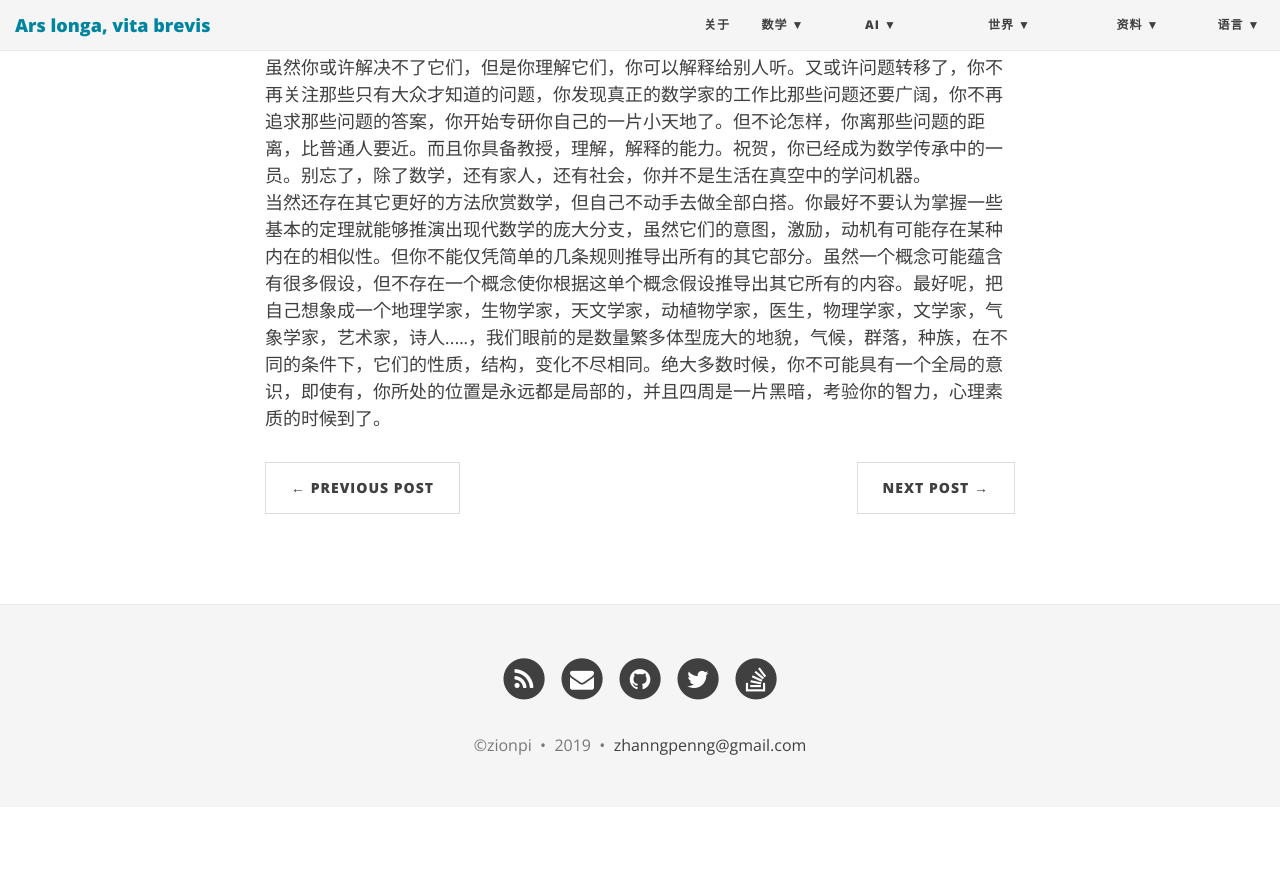
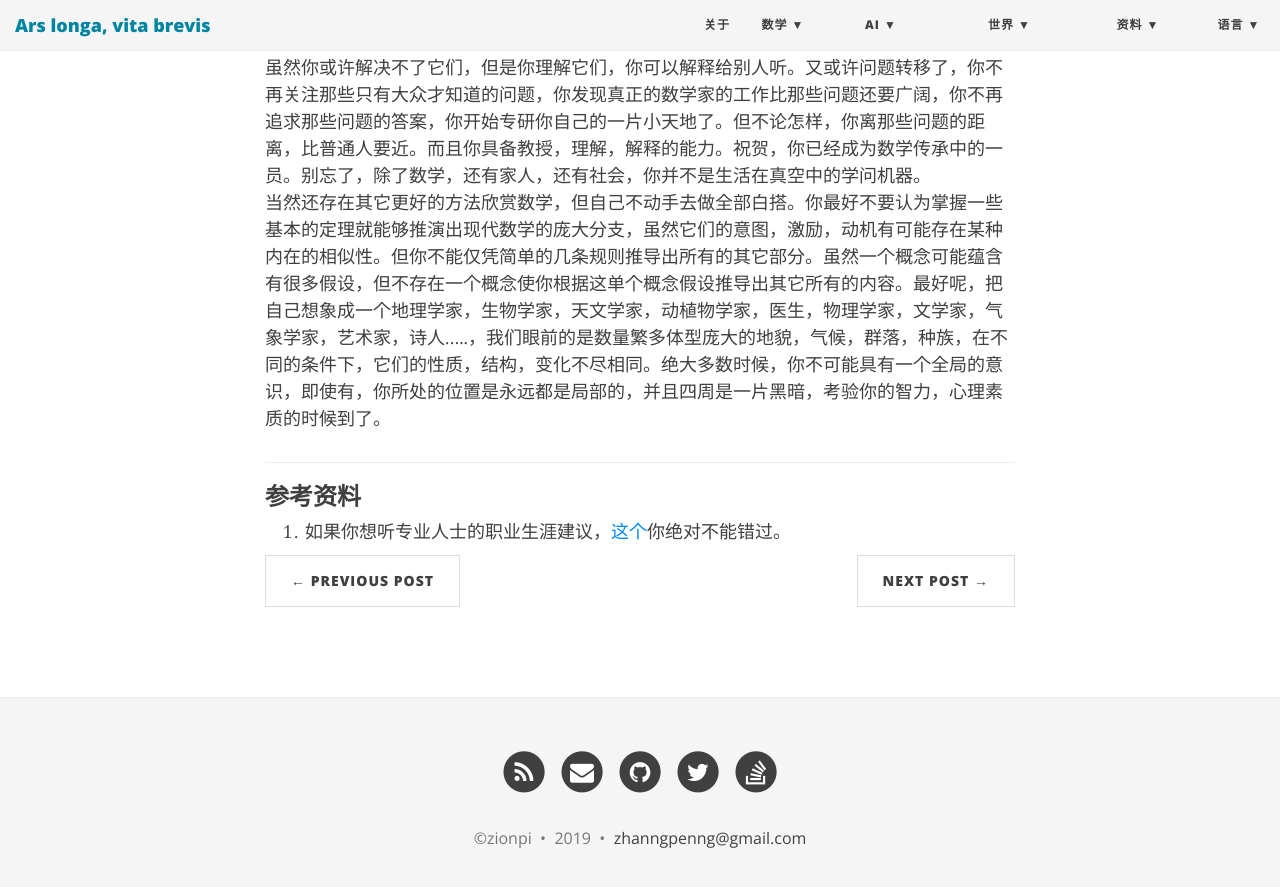
Before and after one commit to ZionPi/zionpi.github.io, a Jekyll site: the page built from _posts/2011-04-15-how-to-appreciate-mathematics.md, in a window 1280 px wide and 900 px high, scrolled down 1903 px. Shown: the top 887 px of the window. Built offline with Jekyll 4.4.1, drawn with Linux system fonts in a browser that asks for light colours; nearby versions of some CDN libraries; before the commit the page ends 2710 px from its top, so only the background shows below that.

Commit message:
Update 2011-04-15-how-to-appreciate-mathematics.md

```diff
--- a/_posts/2011-04-15-how-to-appreciate-mathematics.md
+++ b/_posts/2011-04-15-how-to-appreciate-mathematics.md
@@ -14,3 +14,7 @@ title: 怎么样去欣赏数学呢？
 我真的不希望你变得怨天由人，言之无物，做了这么一长篇的思想工作是为了还原一个真实的数学环境给你。如果经过这些喋喋不休，你仍然觉得数学真有意思，愿意在数学上多花一点时间琢磨，愿意聆听那些有成就的数学家发表他们自己的看法，并且试图理解他们的工作，那么我将提供一些方向给你。一般地，不管是现代还是古代，数学研究很讲究师承，最好的方式当然是找一个当代工作突出的前辈带领自己入行，这是最高效的方法了吧。然而因为天下名师资源有限，你得具备相当的竞争力才能达成所愿。最好呢，你如果能在奥林匹克竞赛上拔得头筹就更好了，然而那并不是必须的。虽然在奥林匹克竞赛上表现不突出，但这并不妨碍你去继续喜欢数学，数学研究不是一直在搞比赛。一般地在成为数学家之前，需要经过选拔，你需要具备一个方向，这个方向帮助你入行，称为[quals]({{site.baseurl}}/mathematics-quals/)。这只是起点，不是终点。
 当你成为博士，发表第一篇论文，被同行称为数学家之前，你得有实实在在具体的工作。这些工作是公开发表的，而不是个人自封，自娱自乐的。你需要接受来自前辈同行的考验，当然，最重要的是你自己对自己的考验。这个时候，我想你可以尽情地欣赏开头提出的那些问题了，虽然你或许解决不了它们，但是你理解它们，你可以解释给别人听。又或许问题转移了，你不再关注那些只有大众才知道的问题，你发现真正的数学家的工作比那些问题还要广阔，你不再追求那些问题的答案，你开始专研你自己的一片小天地了。但不论怎样，你离那些问题的距离，比普通人要近。而且你具备教授，理解，解释的能力。祝贺，你已经成为数学传承中的一员。别忘了，除了数学，还有家人，还有社会，你并不是生活在真空中的学问机器。
 当然还存在其它更好的方法欣赏数学，但自己不动手去做全部白搭。你最好不要认为掌握一些基本的定理就能够推演出现代数学的庞大分支，虽然它们的意图，激励，动机有可能存在某种内在的相似性。但你不能仅凭简单的几条规则推导出所有的其它部分。虽然一个概念可能蕴含有很多假设，但不存在一个概念使你根据这单个概念假设推导出其它所有的内容。最好呢，把自己想象成一个地理学家，生物学家，天文学家，动植物学家，医生，物理学家，文学家，气象学家，艺术家，诗人.....，我们眼前的是数量繁多体型庞大的地貌，气候，群落，种族，在不同的条件下，它们的性质，结构，变化不尽相同。绝大多数时候，你不可能具有一个全局的意识，即使有，你所处的位置是永远都是局部的，并且四周是一片黑暗，考验你的智力，心理素质的时候到了。
+
+---
+### 参考资料
+1. 如果你想听专业人士的职业生涯建议，[这个](https://terrytao.wordpress.com/career-advice/)你绝对不能错过。
```
